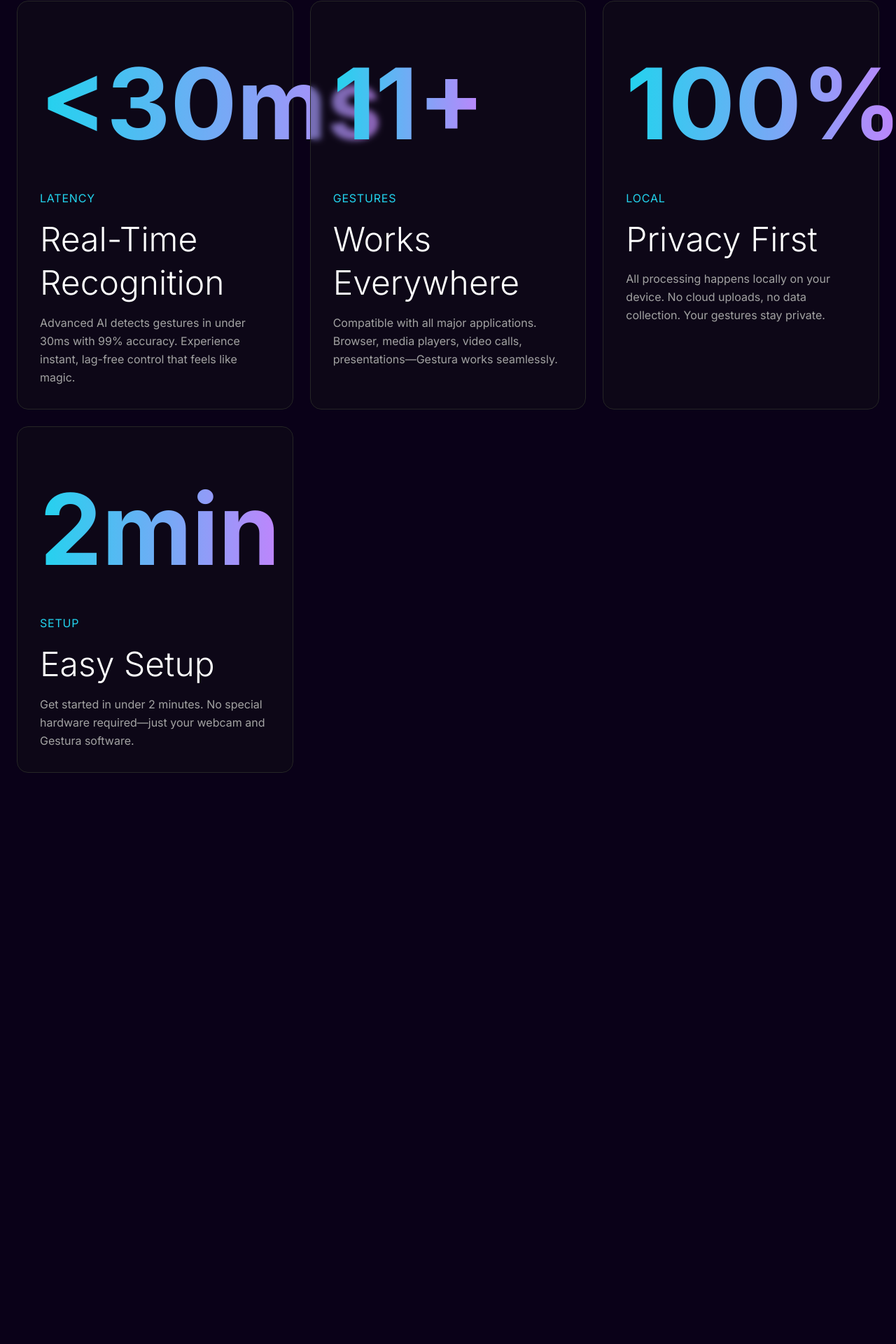
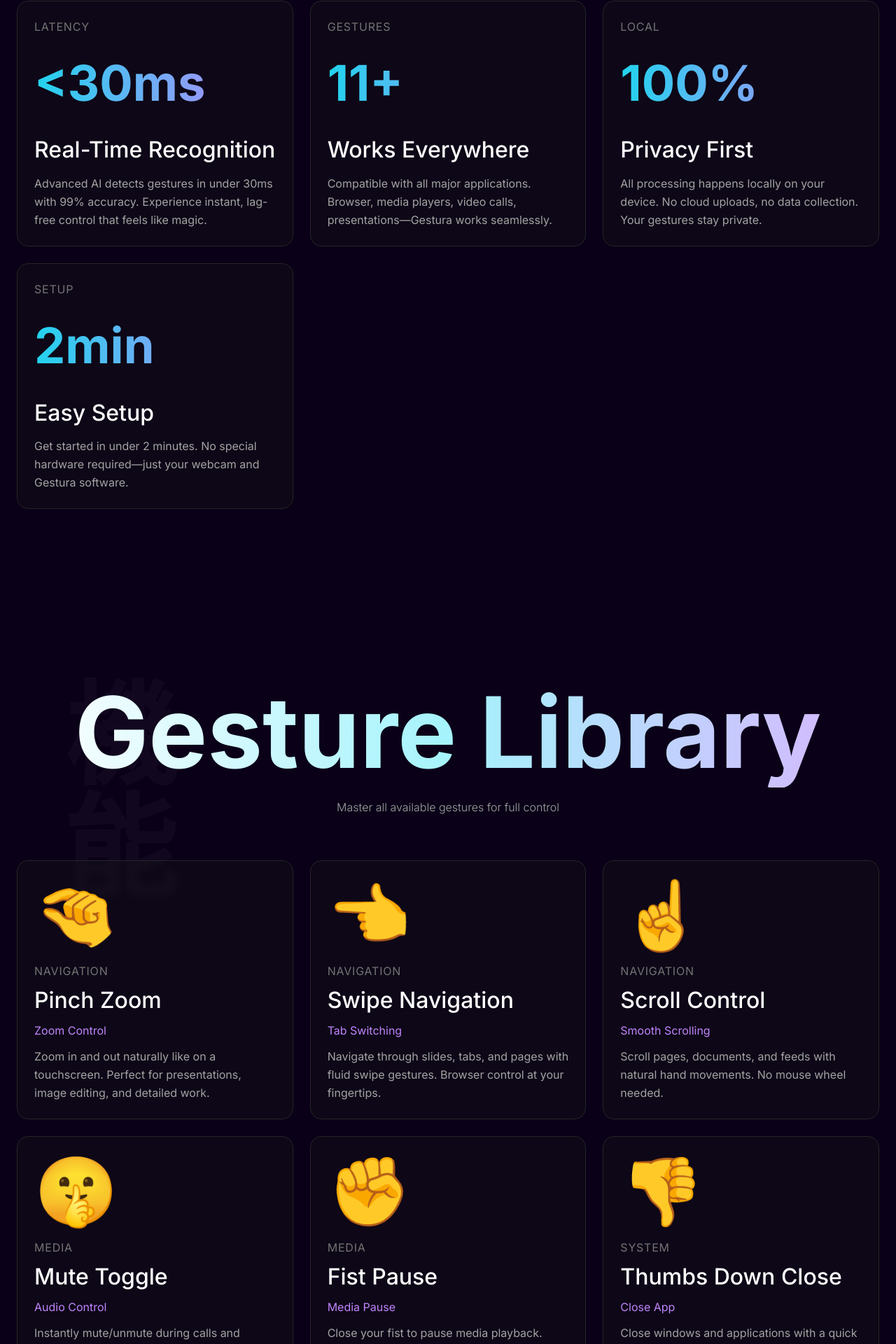
Before and after one commit to veldorq/GesturaPrototype, a Next.js app in the folder gestura-web/: page /features in a window 1280 px wide. Shown: the part 800-2720 px from the top of the page at 70% size. Built offline with nearby package versions, Linux system fonts and the light colour scheme.

Commit message:
landing page fix v2

```diff
--- a/gestura-web/src/app/features/page.tsx
+++ b/gestura-web/src/app/features/page.tsx
@@ -37,6 +37,17 @@ export default function FeaturesPage() {
             <div className="absolute inset-0 bg-gradient-radial from-cyan-900/10 via-transparent to-transparent opacity-30 pointer-events-none" />
             <div className="absolute top-1/4 left-1/4 w-96 h-96 bg-cyan-400/10 rounded-full blur-3xl animate-pulse" />
             <div className="absolute bottom-1/4 right-1/4 w-96 h-96 bg-purple-400/10 rounded-full blur-3xl animate-pulse" style={{ animationDelay: '1s' }} />
+          </div>
+
+          {/* Grid overlay */}
+          <div className="absolute inset-0 opacity-[0.02]">
+            <div className="absolute inset-0" style={{
+              backgroundImage: `
+                linear-gradient(to right, rgba(255,255,255,0.1) 1px, transparent 1px),
+                linear-gradient(to bottom, rgba(255,255,255,0.1) 1px, transparent 1px)
+              `,
+              backgroundSize: '40px 40px'
+            }} />
           </div>
 
           <div className="max-w-5xl mx-auto text-center relative z-10">
@@ -106,25 +117,30 @@ export default function FeaturesPage() {
                   whileInView={{ opacity: 1, y: 0 }}
                   viewport={{ once: true }}
                   transition={{ duration: 0.6, delay: index * 0.1 }}
-                  className="group relative border border-neutral-800 rounded-2xl p-8 backdrop-blur-sm bg-neutral-900/30 hover:border-cyan-500/30 transition-all duration-300"
+                  className="group relative border border-neutral-800 rounded-2xl p-6 backdrop-blur-sm bg-neutral-900/30 hover:border-cyan-500/30 transition-colors duration-300"
                 >
                   {/* Hover gradient */}
                   <div className="absolute inset-0 rounded-2xl bg-gradient-to-br from-cyan-500/5 to-purple-500/5 opacity-0 group-hover:opacity-100 transition-opacity duration-300 pointer-events-none" />
 
-                  {highlight.metric && (
-                    <div className="relative mb-4">
-                      <span className="text-5xl font-bold text-transparent bg-clip-text bg-gradient-to-r from-cyan-400 to-purple-400 py-1 leading-relaxed">
-                        {highlight.metric}
-                      </span>
-                      {highlight.metricLabel && (
-                        <span className="block text-sm text-cyan-400 uppercase tracking-wider mt-2">
-                          {highlight.metricLabel}
-                        </span>
-                      )}
+                  {/* Label */}
+                  {highlight.metricLabel && (
+                    <div className="text-sm text-neutral-500 uppercase tracking-wider mb-2">
+                      {highlight.metricLabel}
                     </div>
                   )}
-                  <h3 className="relative text-2xl font-light mb-3">{highlight.title}</h3>
-                  <p className="relative text-neutral-400 text-sm leading-relaxed">{highlight.description}</p>
+
+                  {/* Value */}
+                  {highlight.metric && (
+                    <div className="text-3xl font-bold text-transparent bg-clip-text bg-gradient-to-r from-cyan-400 to-purple-400 mb-3 py-1 leading-relaxed">
+                      {highlight.metric}
+                    </div>
+                  )}
+
+                  {/* Title */}
+                  <h3 className="text-xl font-medium mb-3">{highlight.title}</h3>
+
+                  {/* Description */}
+                  <p className="text-sm text-neutral-400 leading-relaxed">{highlight.description}</p>
                 </motion.div>
               ))}
             </div>
@@ -166,36 +182,31 @@ export default function FeaturesPage() {
                   viewport={{ once: true }}
                   transition={{ duration: 0.6, delay: index * 0.1 }}
                   whileHover={{ y: -5 }}
-                  className="group relative border border-neutral-800 rounded-2xl p-8 backdrop-blur-sm bg-neutral-900/30 hover:border-cyan-500/30 transition-all duration-300 overflow-hidden"
+                  className="group relative border border-neutral-800 rounded-2xl p-6 backdrop-blur-sm bg-neutral-900/30 hover:border-cyan-500/30 transition-colors duration-300 overflow-hidden"
                 >
                   {/* Gradient overlay on hover */}
                   <div className="absolute inset-0 rounded-2xl bg-gradient-to-br from-cyan-500/5 to-purple-500/5 opacity-0 group-hover:opacity-100 transition-opacity duration-300 pointer-events-none" />
 
-                  {/* Number */}
-                  <div className="relative text-cyan-400 text-sm font-mono mb-4">
-                    {String(index + 1).padStart(2, '0')}
+                  {/* Icon */}
+                  <div className="text-4xl mb-4">{feature.icon}</div>
+
+                  {/* Category Label */}
+                  <div className="text-sm text-neutral-500 uppercase tracking-wider mb-2">
+                    {feature.category}
                   </div>
 
-                  {/* Icon */}
-                  <div className="relative text-4xl mb-4">{feature.icon}</div>
-
-                  {/* Content */}
-                  <h3 className="relative text-2xl font-light mb-2 group-hover:text-cyan-400 transition-colors">
+                  {/* Name */}
+                  <h3 className="text-xl font-medium mb-2 group-hover:text-cyan-400 transition-colors">
                     {feature.name}
                   </h3>
 
-                  <p className="relative text-sm text-purple-400 uppercase tracking-wider mb-4 font-medium">{feature.action}</p>
+                  {/* Action */}
+                  <p className="text-sm text-purple-400 mb-3">{feature.action}</p>
 
-                  <p className="relative text-sm text-neutral-400 leading-relaxed">
+                  {/* Description */}
+                  <p className="text-sm text-neutral-400 leading-relaxed">
                     {feature.description}
                   </p>
-
-                  {/* Category Badge */}
-                  <div className="relative mt-4 inline-block">
-                    <span className="text-xs px-3 py-1 bg-cyan-500/10 border border-cyan-500/30 rounded-full text-cyan-400">
-                      {feature.category}
-                    </span>
-                  </div>
                 </motion.div>
               ))}
             </div>
@@ -248,14 +259,14 @@ export default function FeaturesPage() {
                   whileInView={{ opacity: 1, scale: 1 }}
                   viewport={{ once: true }}
                   transition={{ duration: 0.5, delay: index * 0.1 }}
-                  className="group relative border border-neutral-800 rounded-2xl p-8 backdrop-blur-sm bg-neutral-900/30 hover:border-cyan-500/30 transition-all duration-300"
+                  className="group relative border border-neutral-800 rounded-2xl p-6 backdrop-blur-sm bg-neutral-900/30 hover:border-cyan-500/30 transition-colors duration-300"
                 >
                   {/* Hover gradient */}
                   <div className="absolute inset-0 rounded-2xl bg-gradient-to-br from-cyan-500/5 to-purple-500/5 opacity-0 group-hover:opacity-100 transition-opacity duration-300 pointer-events-none" />
 
-                  <div className="relative text-5xl mb-4">{benefit.icon}</div>
-                  <h3 className="relative text-2xl font-light mb-3">{benefit.title}</h3>
-                  <p className="relative text-neutral-400 leading-relaxed">{benefit.description}</p>
+                  <div className="text-4xl mb-4">{benefit.icon}</div>
+                  <h3 className="text-xl font-medium mb-3">{benefit.title}</h3>
+                  <p className="text-sm text-neutral-400 leading-relaxed">{benefit.description}</p>
                 </motion.div>
               ))}
             </div>
--- a/gestura-web/src/app/how-it-works/page.tsx
+++ b/gestura-web/src/app/how-it-works/page.tsx
@@ -234,20 +234,20 @@ export default function HowItWorksPage() {
                     <div className="hidden md:block absolute top-20 left-full w-8 h-px bg-gradient-to-r from-cyan-400/50 to-transparent" />
                   )}
 
-                  <div className="border border-neutral-800 rounded-2xl p-8 backdrop-blur-sm bg-neutral-900/30 group hover:border-cyan-500/30 transition-all duration-500 hover:scale-105">
+                  <div className="border border-neutral-800 rounded-2xl p-6 backdrop-blur-sm bg-neutral-900/30 group hover:border-cyan-500/30 transition-colors duration-300 hover:scale-105">
                     {/* Number */}
                     <motion.div
-                      className="text-cyan-400 text-sm font-mono mb-4"
-                      whileHover={{ scale: 1.2, rotate: 5 }}
+                      className="text-sm text-neutral-500 uppercase tracking-wider mb-2"
+                      whileHover={{ scale: 1.1 }}
                     >
-                      {step.number}
+                      STEP {step.number}
                     </motion.div>
 
                     {/* Title & Subtitle */}
-                    <h3 className="text-2xl font-light mb-2 group-hover:text-cyan-400 transition-colors">
+                    <h3 className="text-xl font-medium mb-2 group-hover:text-cyan-400 transition-colors">
                       {step.title}
                     </h3>
-                    <p className="text-sm text-purple-400 font-medium mb-4">{step.subtitle}</p>
+                    <p className="text-sm text-purple-400 mb-4">{step.subtitle}</p>
 
                     {/* Description */}
                     <p className="text-neutral-400 text-sm leading-relaxed mb-6">
@@ -319,12 +319,12 @@ export default function HowItWorksPage() {
                   viewport={{ once: true }}
                   transition={{ duration: 0.4, delay: index * 0.1 }}
                   whileHover={{ scale: 1.05, y: -5 }}
-                  className="group relative border border-neutral-800 rounded-2xl p-6 backdrop-blur-sm bg-neutral-900/30 hover:border-cyan-500/30 transition-colors cursor-pointer"
+                  className="group relative border border-neutral-800 rounded-2xl p-6 backdrop-blur-sm bg-neutral-900/30 hover:border-cyan-500/30 transition-colors duration-300 cursor-pointer"
                 >
                   {/* Hover gradient */}
                   <div className="absolute inset-0 rounded-2xl bg-gradient-to-br from-cyan-500/5 to-purple-500/5 opacity-0 group-hover:opacity-100 transition-opacity duration-300 pointer-events-none" />
                   {/* Icon */}
-                  <div className="text-5xl mb-4 group-hover:scale-110 transition-transform">
+                  <div className="text-4xl mb-4 group-hover:scale-110 transition-transform">
                     {gesture.icon}
                   </div>
 
```
Also changed, not shown: gestura-web/src/app/download/page.tsx (+27 -16 lines).
